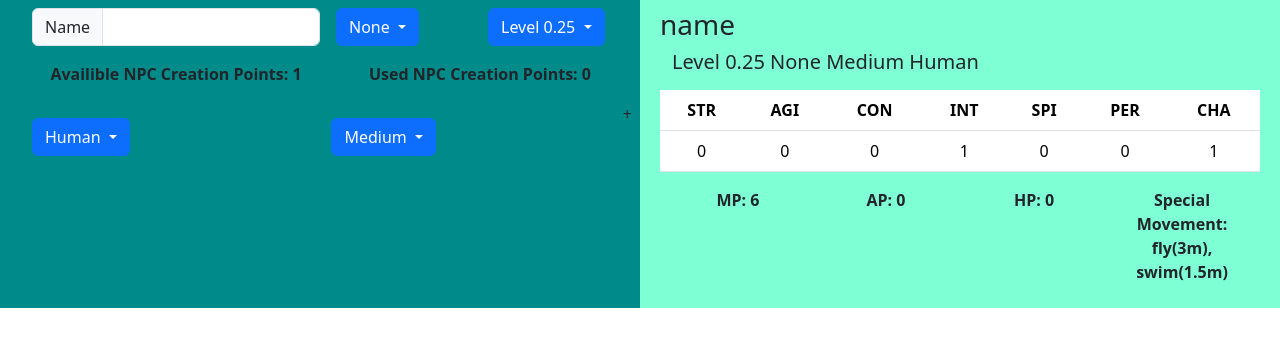
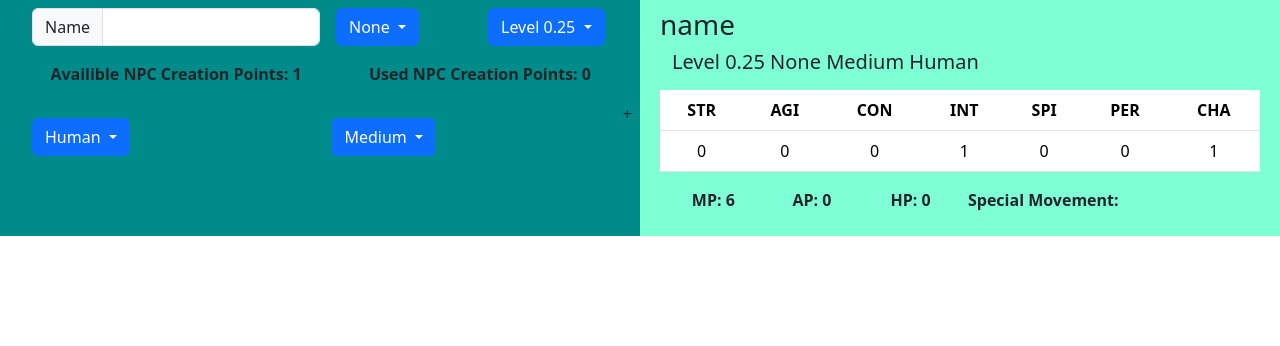
Before and after one commit to alexkarer/myrpg-npc-creator, an Angular app: page / in a window 1280 px wide. Shown: the top 346 px of the page. Built offline with nearby package versions, Linux system fonts and the light colour scheme.

Commit message:
add HP calculation, add npc creation point cost to creature size

```diff
--- a/src/app/npc-generator/generator/generator.component.ts
+++ b/src/app/npc-generator/generator/generator.component.ts
@@ -31,7 +31,12 @@ export class GeneratorComponent {
   }
 
   private emitNPCUpdate() {
+    this.calculateHP();
     this.generatedNPC.emit(this.npc);
+  }
+
+  private calculateHP(): void {
+    this.npc.hp = Math.floor((this.npc.creatureSize.hpPerLevel + this.npc.con) * this.npc.level);
   }
 
   handleNameUpdate(event: Event) {
@@ -90,6 +95,8 @@ export class GeneratorComponent {
     if (creatureSize) {
       let previousCreatureSize = this.npc.creatureSize;
 
+      this.usedNpCCreationPoints -= previousCreatureSize.npcCreationPointsCost;
+      this.usedNpCCreationPoints += creatureSize.npcCreationPointsCost;
       this.npc.str -= previousCreatureSize.strBonus;
       this.npc.str += previousCreatureSize.strBonus;
 
--- a/src/app/npc-preview/preview.component.html
+++ b/src/app/npc-preview/preview.component.html
@@ -39,17 +39,17 @@
     </table>
     <div class="container">
         <div class="row gx-3">
-            <div class="col">
+            <div class="col-2">
                 <p class="text-center fw-bold">MP: {{ npc?.mp }}</p>
             </div>
-            <div class="col">
+            <div class="col-2">
                 <p class="text-center fw-bold">AP: {{ npc?.ap }}</p>
             </div>
-            <div class="col">
+            <div class="col-2">
                 <p class="text-center fw-bold">HP: {{ npc?.hp }}</p>
             </div>
-            <div class="col">
-                <p class="text-center fw-bold">Special Movement: {{ flattenNpcSpecialMove() }}</p>
+            <div class="col-6">
+                <p class="fw-bold">Special Movement: {{ flattenNpcSpecialMove() }}</p>
             </div>
         </div>
     </div>
--- a/src/app/util/creatureSize.ts
+++ b/src/app/util/creatureSize.ts
@@ -3,16 +3,17 @@ export type CreatureSize = {
     name: string,
     strBonus: number,
     dodgeBonus: number,
-    hpPerLevel: number
+    hpPerLevel: number,
+    npcCreationPointsCost: number,
 }
 
-export const tiny: CreatureSize = { name: 'Tiny', strBonus: -4, dodgeBonus: +6, hpPerLevel: 2 };
-export const small: CreatureSize = { name: 'Small', strBonus: -2, dodgeBonus: +3, hpPerLevel: 4 };
-export const medium: CreatureSize = { name: 'Medium', strBonus: 0, dodgeBonus: 0, hpPerLevel: 6 };
-export const large: CreatureSize = { name: 'Large', strBonus: +2, dodgeBonus: -3, hpPerLevel: 8 };
-export const huge: CreatureSize = { name: 'Huge', strBonus: +4, dodgeBonus: -6, hpPerLevel: 12 };
-export const gargantuan: CreatureSize = { name: 'Gargantuan', strBonus: +6, dodgeBonus: -9, hpPerLevel: 1162 };
-export const titanic: CreatureSize =  { name: 'Titanic', strBonus: +8, dodgeBonus: -12, hpPerLevel: 20 };
+export const tiny: CreatureSize = { name: 'Tiny', strBonus: -4, dodgeBonus: +6, hpPerLevel: 4, npcCreationPointsCost: 0 };
+export const small: CreatureSize = { name: 'Small', strBonus: -2, dodgeBonus: +3, hpPerLevel: 5, npcCreationPointsCost: 0 };
+export const medium: CreatureSize = { name: 'Medium', strBonus: 0, dodgeBonus: 0, hpPerLevel: 6, npcCreationPointsCost: 0 };
+export const large: CreatureSize = { name: 'Large', strBonus: +2, dodgeBonus: -3, hpPerLevel: 8, npcCreationPointsCost: 1 };
+export const huge: CreatureSize = { name: 'Huge', strBonus: +4, dodgeBonus: -6, hpPerLevel: 12, npcCreationPointsCost: 2 };
+export const gargantuan: CreatureSize = { name: 'Gargantuan', strBonus: +6, dodgeBonus: -9, hpPerLevel: 16, npcCreationPointsCost: 3 };
+export const titanic: CreatureSize =  { name: 'Titanic', strBonus: +8, dodgeBonus: -12, hpPerLevel: 20, npcCreationPointsCost: 4 };
 
 export const creatureSizes: CreatureSize[] = [
     tiny,
--- a/src/app/util/npcs.ts
+++ b/src/app/util/npcs.ts
@@ -80,7 +80,7 @@ export function createEmptyNPC(): NPC {
 
         mp: 6,
         ap: 0,
-        specialMovement: ['fly(3m)', 'swim(1.5m)'],
+        specialMovement: [],
 
         hp: 0,
         hardness: 0,
```
